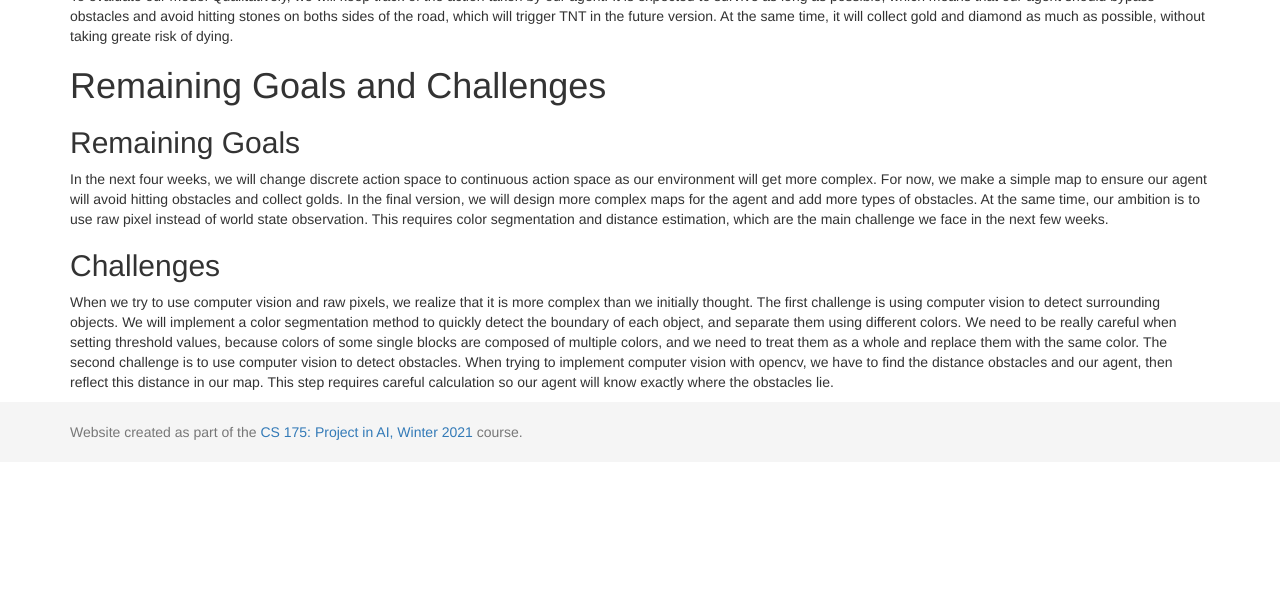
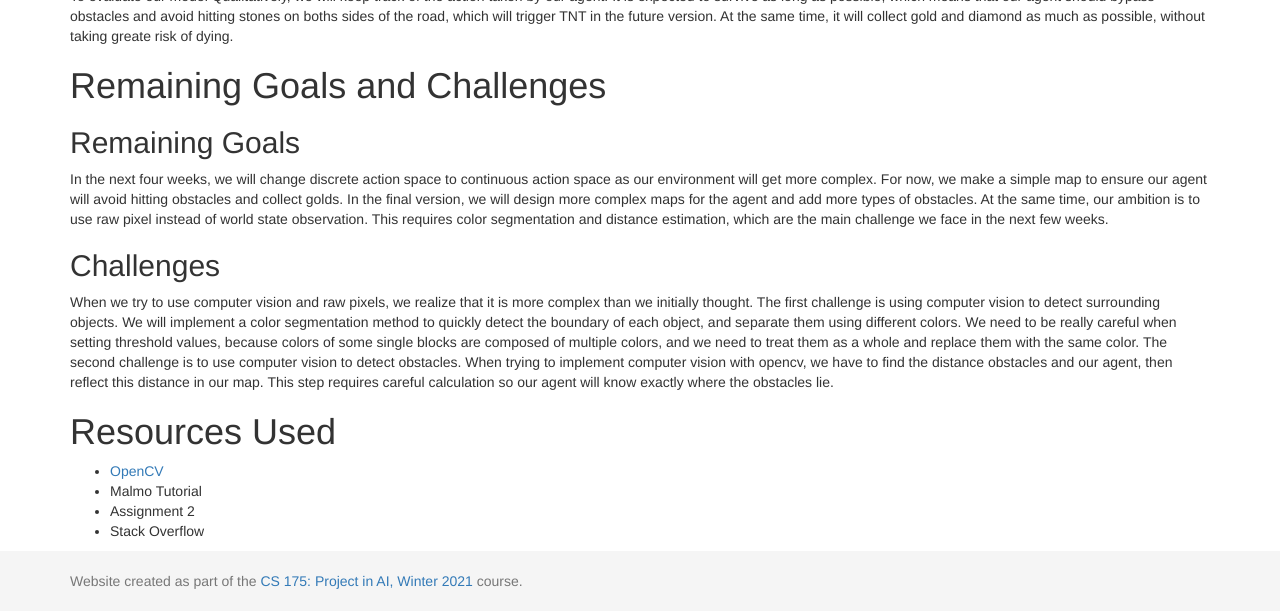
Before and after one commit to LeoLuo0320/MatureAI, a Jekyll site: the page built from docs/status.md, in a window 1280 px wide and 900 px high, scrolled down 934 px, cut to the strip 289-900 px from the top of the window. Built offline with Jekyll 4.4.1, drawn with Linux system fonts in a browser that asks for light colours; before the commit the page ends 1685 px from its top, so only the background shows below that.

Commit message:
Update status.md

```diff
--- a/docs/status.md
+++ b/docs/status.md
@@ -35,3 +35,9 @@ At the same time, our ambition is to use raw pixel instead of world state observ
 When we try to use computer vision and raw pixels, we realize that it is more complex than we initially thought.
 The first challenge is using computer vision to detect surrounding objects. We will implement a color segmentation method to quickly detect the boundary of each object, and separate them using different colors. We need to be really careful when setting threshold values, because colors of some single blocks are composed of multiple colors, and we need to treat them as a whole and replace them with the same color.
 The second challenge is to use computer vision to detect obstacles. When trying to implement computer vision with opencv, we have to find the distance obstacles and our agent, then reflect this distance in our map. This step requires careful calculation so our agent will know exactly where the obstacles lie.
+
+# Resources Used
+- [OpenCV](https://opencv.org/)
+- Malmo Tutorial
+- Assignment 2
+- Stack Overflow
```
